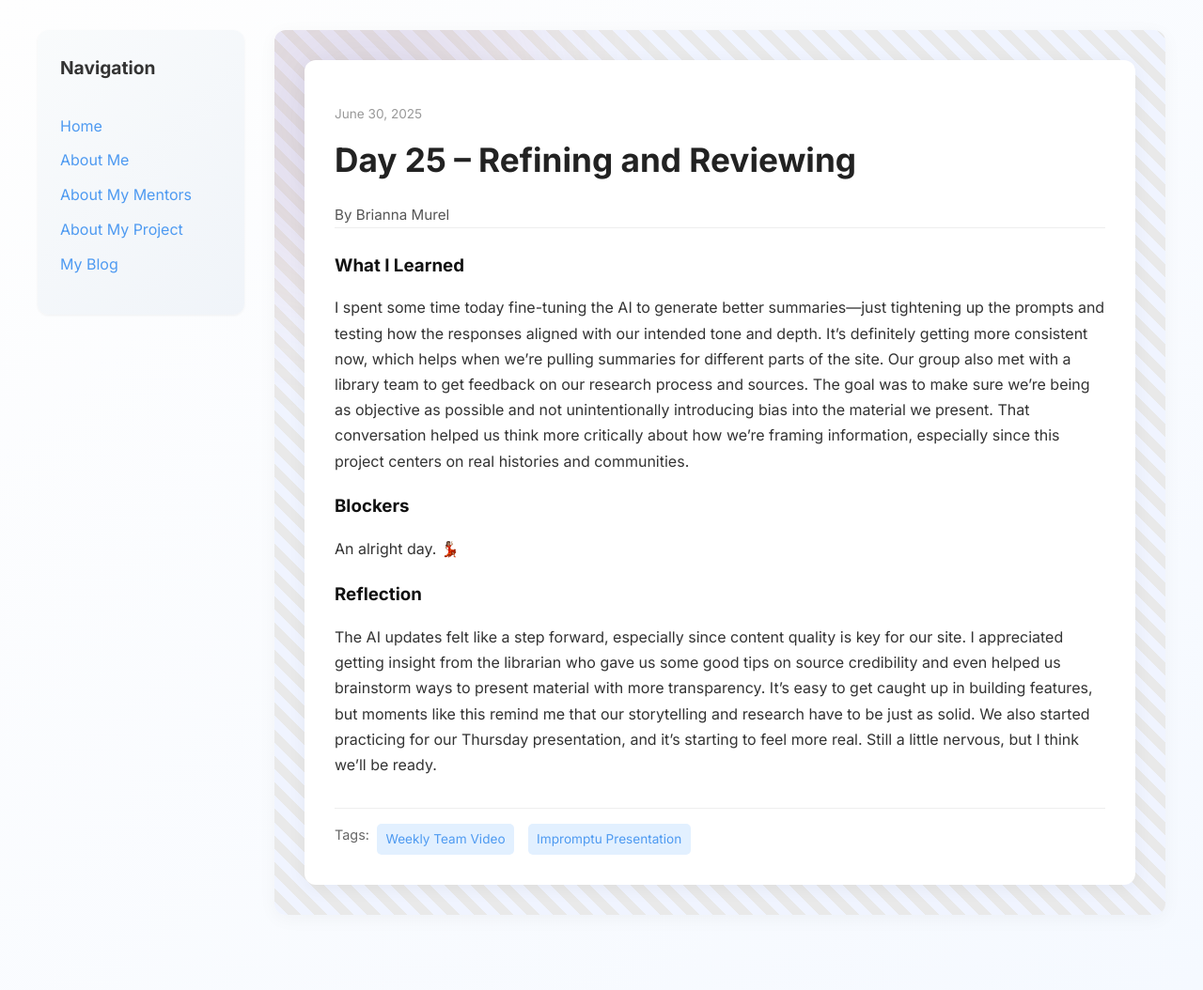
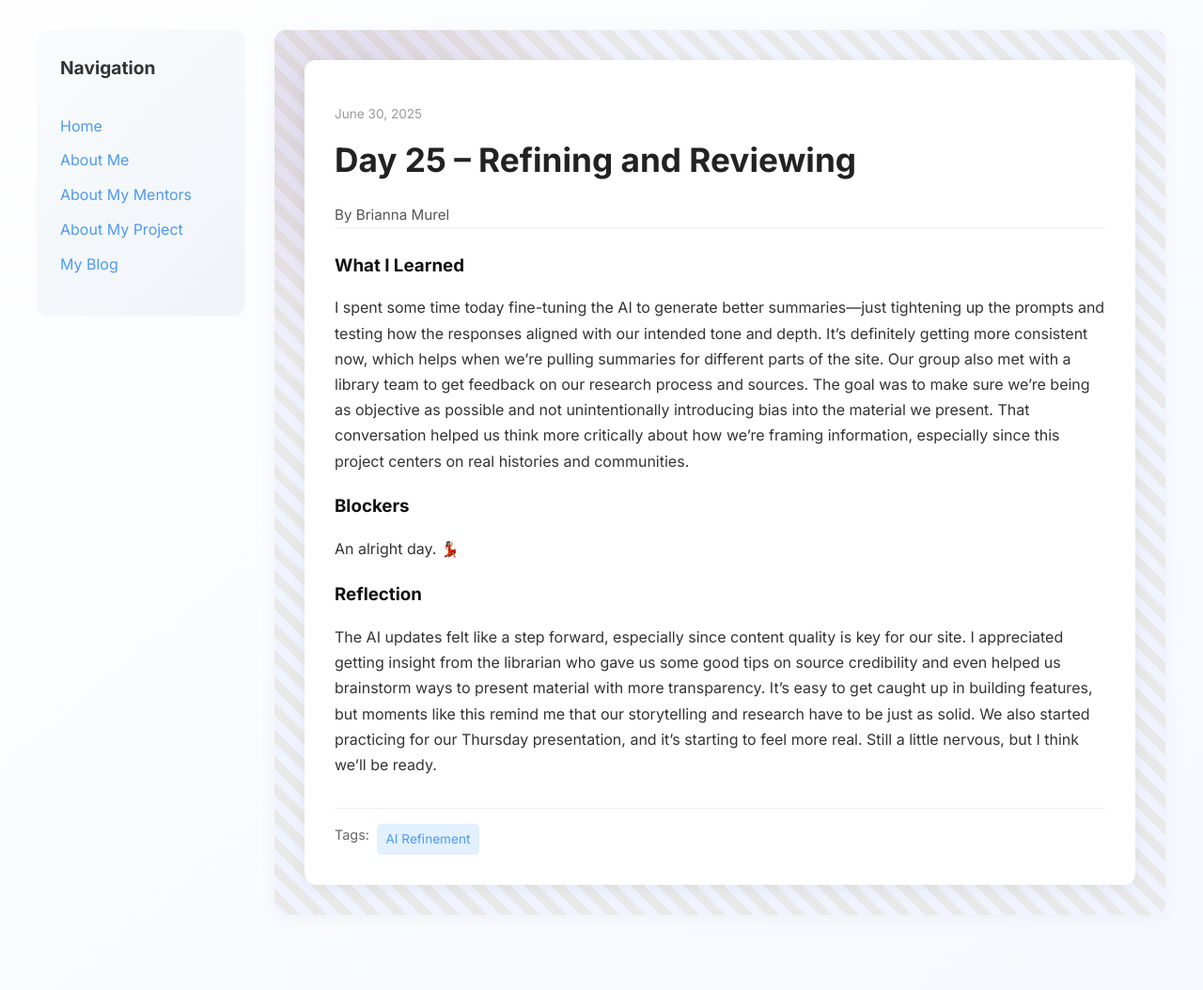
Before and after one commit to brmu22/brmu22.github.io, a Jekyll site: the page built from _posts/2025-06-30-day-25.md, in a window 1280 px wide. Shown: the whole page at 94% size. Built offline with Jekyll 4.4.1, drawn with Linux system fonts in a browser that asks for light colours.

Commit message:
Update 2025-06-30-day-25.md

```diff
--- a/_posts/2025-06-30-day-25.md
+++ b/_posts/2025-06-30-day-25.md
@@ -4,7 +4,7 @@ title: "Day 25 – Refining and Reviewing"
 date: 2025-06-30
 author: Brianna Murel
 permalink: /day25.html
-tags: ["Weekly Team Video", "Impromptu Presentation"]
+tags: ["AI Refinement"]
 
 what_i_learned: |
   I spent some time today fine-tuning the AI to generate better summaries—just tightening up the prompts and testing how the responses aligned with our intended tone and depth. It’s definitely getting more consistent now, which helps when we’re pulling summaries for different parts of the site. Our group also met with a library team to get feedback on our research process and sources. The goal was to make sure we’re being as objective as possible and not unintentionally introducing bias into the material we present. That conversation helped us think more critically about how we’re framing information, especially since this project centers on real histories and communities.
```
